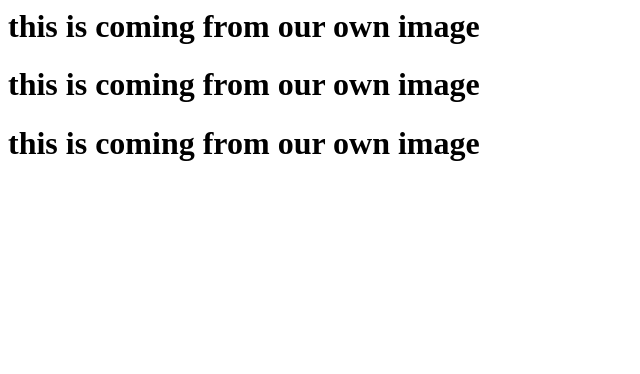
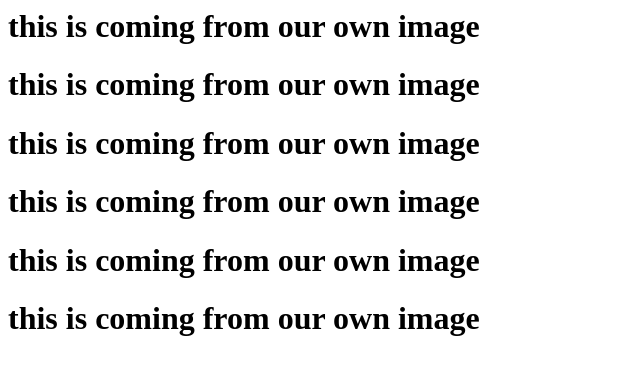
Before and after one commit to devops31082021/kube_CICD, a plain HTML site: page index.html in a window 1280 px wide. Shown: the whole page, without its empty margins (0-640 px from the left). Drawn offline with Linux system fonts and the light colour scheme.

Commit message:
Update index.html

```diff
--- a/index.html
+++ b/index.html
@@ -1,3 +1,7 @@
 <h1> this is coming from our own image </h1>
 <h1> this is coming from our own image </h1>
 <h1> this is coming from our own image </h1>
+
+<h1> this is coming from our own image </h1>
+<h1> this is coming from our own image </h1>
+<h1> this is coming from our own image </h1>
```
